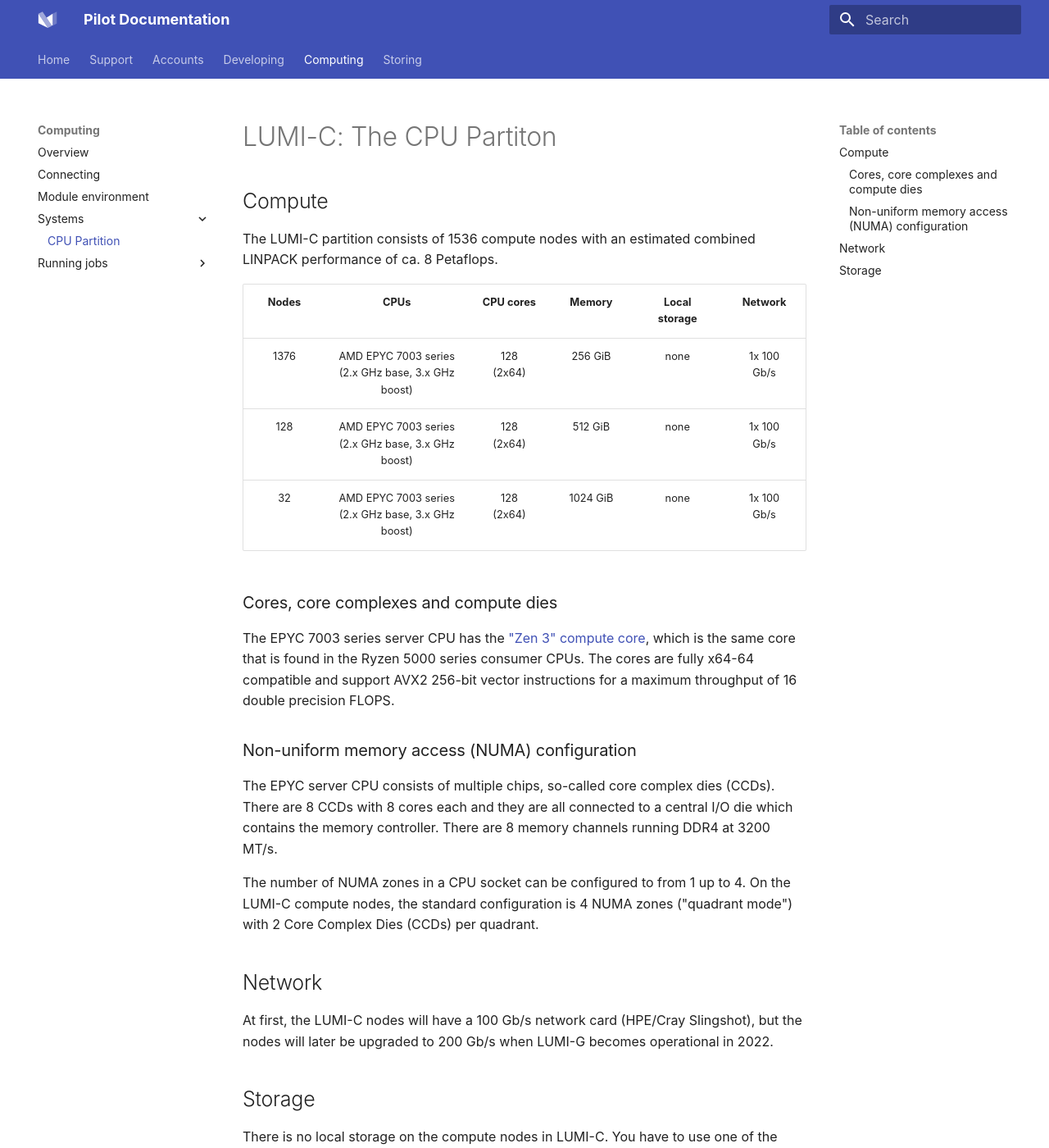
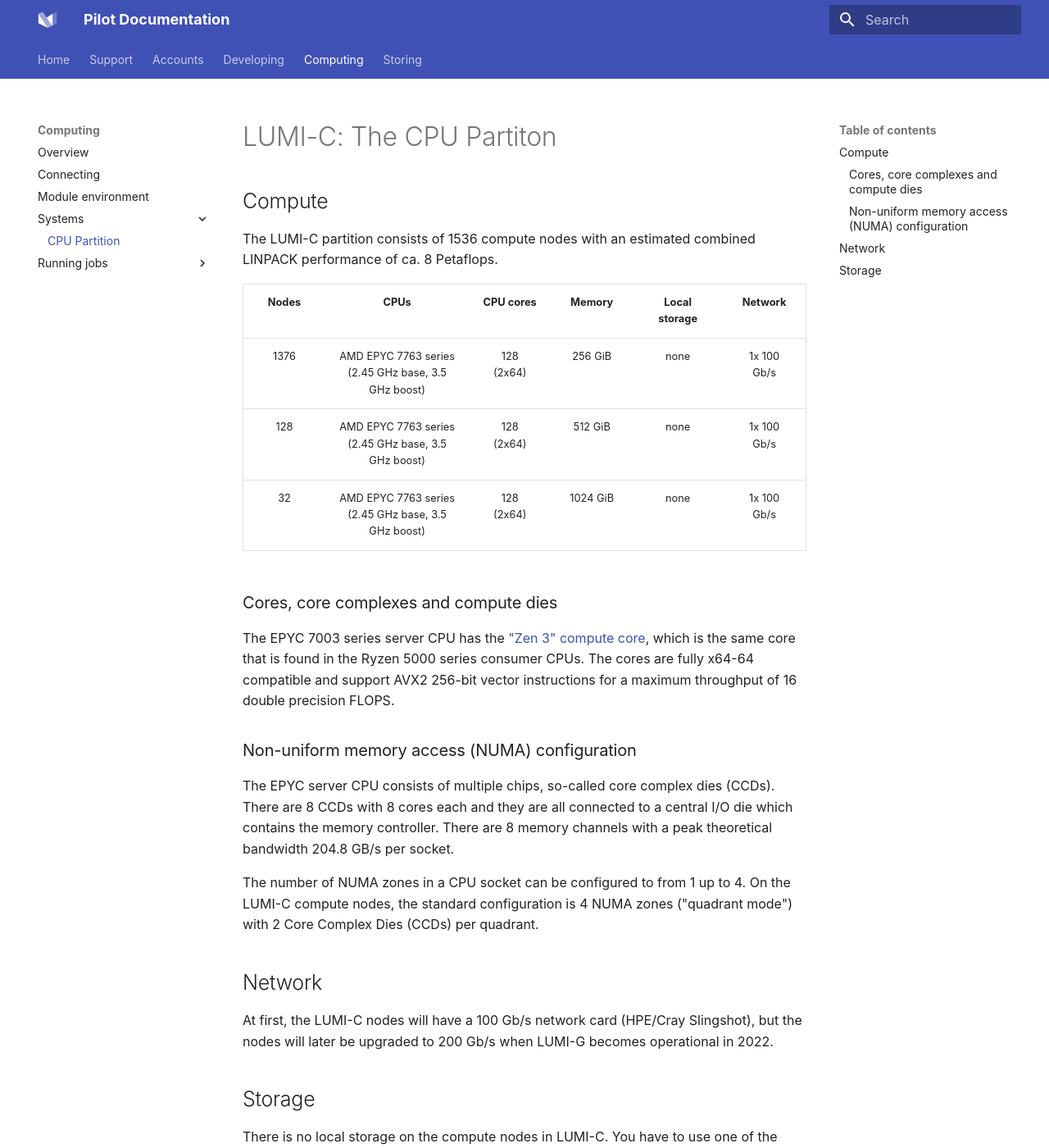
Before and after one commit to Lumi-supercomputer/lumi-userguide, an MkDocs documentation site: the page built from docs/computing/systems/lumic.md, in a window 1280 px wide and 1400 px high. Shown: the whole window at 82% size. Built offline with MkDocs 1.6.1 and Material for MkDocs 9.7.7, drawn with Linux system fonts in a browser that asks for light colours; some web fonts are replaced.

Commit message:
Update LUMI-C CPU infos

```diff
--- a/docs/computing/systems/lumic.md
+++ b/docs/computing/systems/lumic.md
@@ -7,9 +7,9 @@
 
 | Nodes | CPUs                                                  | CPU cores     | Memory   | Local storage | Network     |
 | :---: | :---------------------------------------------------: | :-----------: | :------: | :-----------: | :---------: |
-| 1376  | AMD EPYC 7003 series<br>(2.x GHz base, 3.x GHz boost) | 128<br>(2x64) | 256 GiB  | none          | 1x 100 Gb/s |
-| 128   | AMD EPYC 7003 series<br>(2.x GHz base, 3.x GHz boost) | 128<br>(2x64) | 512 GiB  | none          | 1x 100 Gb/s |
-| 32    | AMD EPYC 7003 series<br>(2.x GHz base, 3.x GHz boost) | 128<br>(2x64) | 1024 GiB | none          | 1x 100 Gb/s |
+| 1376  | AMD EPYC 7763 series<br>(2.45 GHz base, 3.5 GHz boost) | 128<br>(2x64) | 256 GiB  | none          | 1x 100 Gb/s |
+| 128   | AMD EPYC 7763 series<br>(2.45 GHz base, 3.5 GHz boost) | 128<br>(2x64) | 512 GiB  | none          | 1x 100 Gb/s |
+| 32    | AMD EPYC 7763 series<br>(2.45 GHz base, 3.5 GHz boost) | 128<br>(2x64) | 1024 GiB | none          | 1x 100 Gb/s |
 
 
 ### Cores, core complexes and compute dies
@@ -26,7 +26,7 @@
 The EPYC server CPU consists of multiple chips, so-called core complex dies
 (CCDs). There are 8 CCDs with 8 cores each and they are all connected to a
 central I/O die which contains the memory controller. There are 8 memory
-channels running DDR4 at 3200 MT/s.
+channels with a peak theoretical bandwidth 204.8 GB/s per socket.
 
 The number of NUMA zones in a CPU socket can be configured to from 1 up to 4. On
 the LUMI-C compute nodes, the standard configuration is 4 NUMA zones
```
